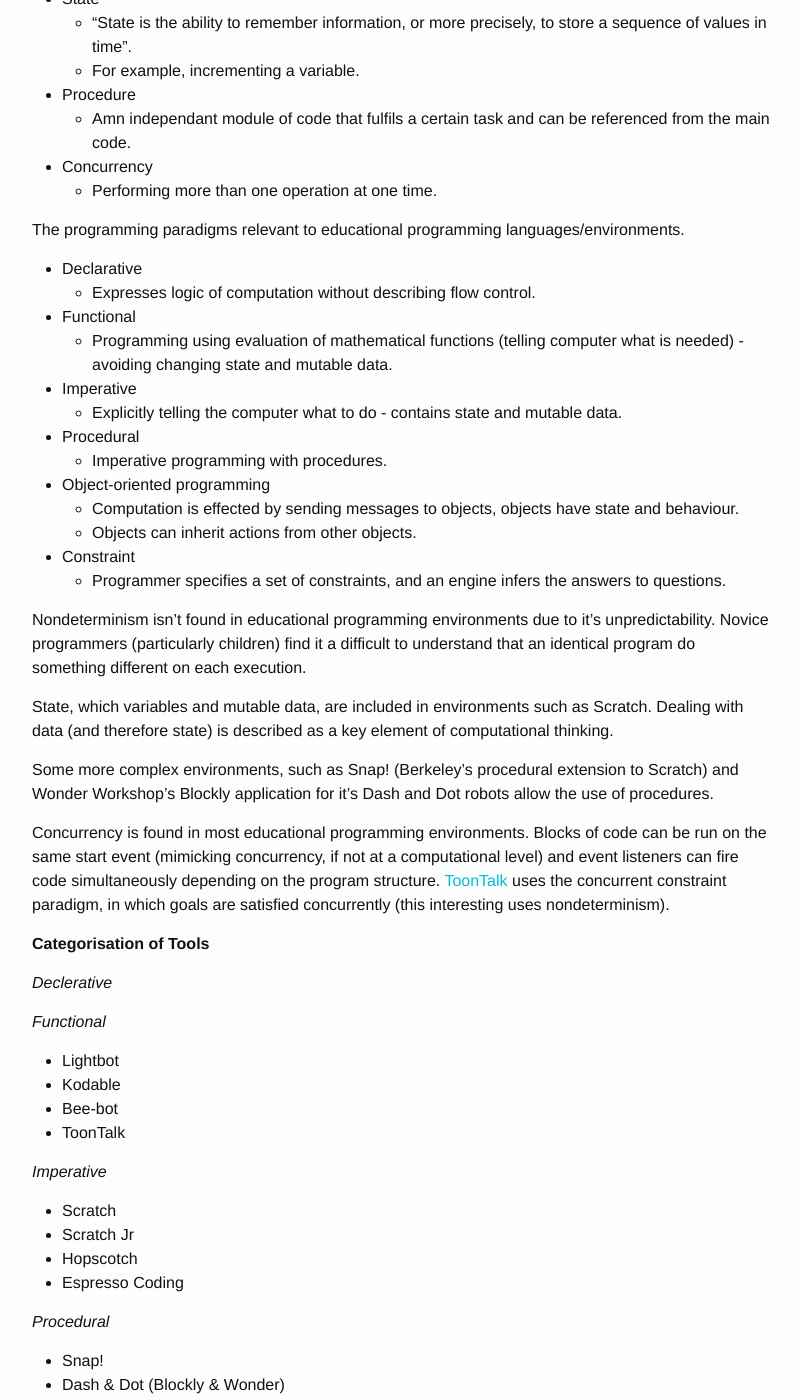
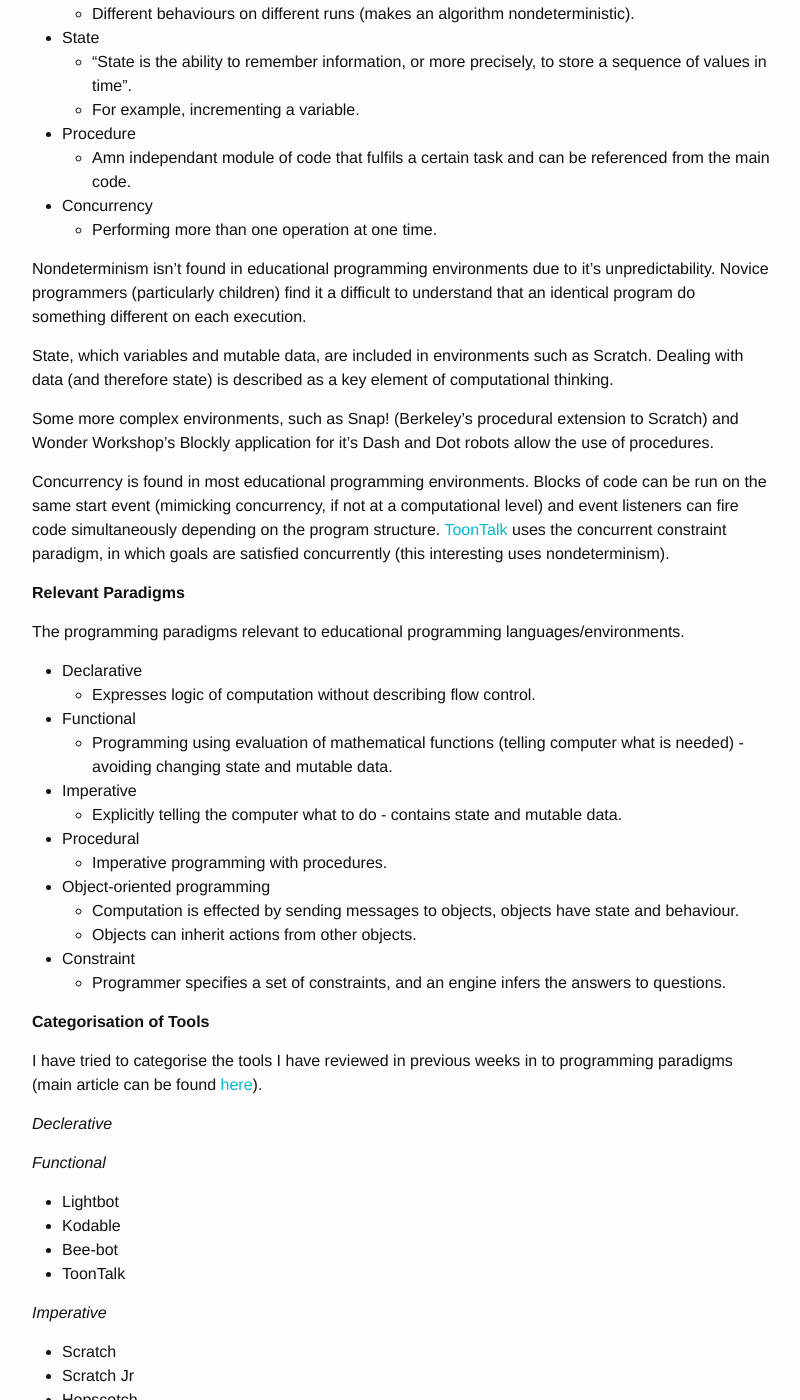
Before and after one commit to simonrose121/phd, a Jekyll site: the page built from _posts/2016-11-18-programming-paradigms.md, in a window 1280 px wide and 1400 px high, scrolled down 1122 px. Shown: the whole window, without its empty margins (238-1038 px from the left). Built offline with Jekyll 4.4.1, drawn with Linux system fonts in a browser that asks for light colours; some of the changed lines change nothing that is shown; some of the changed text lies outside the part shown.

Commit message:
Categorisation summary

```diff
--- a/_posts/2016-11-18-programming-paradigms.md
+++ b/_posts/2016-11-18-programming-paradigms.md
@@ -9,9 +9,12 @@
 
 A programming paradigm is a style or "way" of programming. I want to try and attempt to categorise educational programming environments using traditional programming paradigms.
 
-Peter van Roy categorised programming in to the following paradigms.
+Peter van Roy categorised programming in to the following paradigms:
+
 
 ![van Roy]({{ site.url }}{{ site.baseurl }}/assets/vanroy.jpg)
+
+**Key Features**
 
 The features relevant to educational programming that van Roy describes are as follows:
 
@@ -25,6 +28,16 @@
 	- Amn independant module of code that fulfils a certain task and can be referenced from the main code.
 - Concurrency
 	- Performing more than one operation at one time.
+
+Nondeterminism isn't found in educational programming environments due to it's unpredictability. Novice programmers (particularly children) find it a difficult to understand that an identical program do something different on each execution.
+
+State, which variables and mutable data, are included in environments such as Scratch. Dealing with data (and therefore state) is described as a key element of computational thinking.
+
+Some more complex environments, such as Snap! (Berkeley's procedural extension to Scratch) and Wonder Workshop's Blockly application for it's Dash and Dot robots allow the use of procedures.
+
+Concurrency is found in most educational programming environments. Blocks of code can be run on the same start event (mimicking concurrency, if not at a computational level) and event listeners can fire code simultaneously depending on the program structure. [ToonTalk]({{ site.baseurl }}{% post_url 2016-11-04-toontalk %}) uses the concurrent constraint paradigm, in which goals are satisfied concurrently (this interesting uses nondeterminism).
+
+**Relevant Paradigms**
 
 The programming paradigms relevant to educational programming languages/environments.
 
@@ -42,15 +55,9 @@
 - Constraint
 	- Programmer specifies a set of constraints, and an engine infers the answers to questions.
 
-Nondeterminism isn't found in educational programming environments due to it's unpredictability. Novice programmers (particularly children) find it a difficult to understand that an identical program do something different on each execution.
+**Categorisation of Tools**
 
-State, which variables and mutable data, are included in environments such as Scratch. Dealing with data (and therefore state) is described as a key element of computational thinking.
-
-Some more complex environments, such as Snap! (Berkeley's procedural extension to Scratch) and Wonder Workshop's Blockly application for it's Dash and Dot robots allow the use of procedures.
-
-Concurrency is found in most educational programming environments. Blocks of code can be run on the same start event (mimicking concurrency, if not at a computational level) and event listeners can fire code simultaneously depending on the program structure. [ToonTalk]({{ site.baseurl }}{% post_url 2016-11-04-toontalk %}) uses the concurrent constraint paradigm, in which goals are satisfied concurrently (this interesting uses nondeterminism).
-
-**Categorisation of Tools**
+I have tried to categorise the tools I have reviewed in previous weeks in to programming paradigms (main article can be found [here]({{ site.baseurl }}{% post_url 2016-10-31-programming-tools %})).
 
 *Declerative*
 
@@ -79,7 +86,11 @@
 
 - GameMaker
 
-*Flow of control seems vitally important when building tools to teach programming.
+It could be suggested that the lack of declarative tools is due to the neccessity of teaching flow of control, which is the order in which individual statements are executed.
+
+Functional tools contains programming games Lightbot and Kodable, despite having programming concepts such as conditionals and procedures, they do not contain state (that can be viewed outside the robots position in space), or mutable data items.
+
+Imperative tools include Scratch and other programming tools that have state but not prodecures.
 
 **Sources**
 
```
